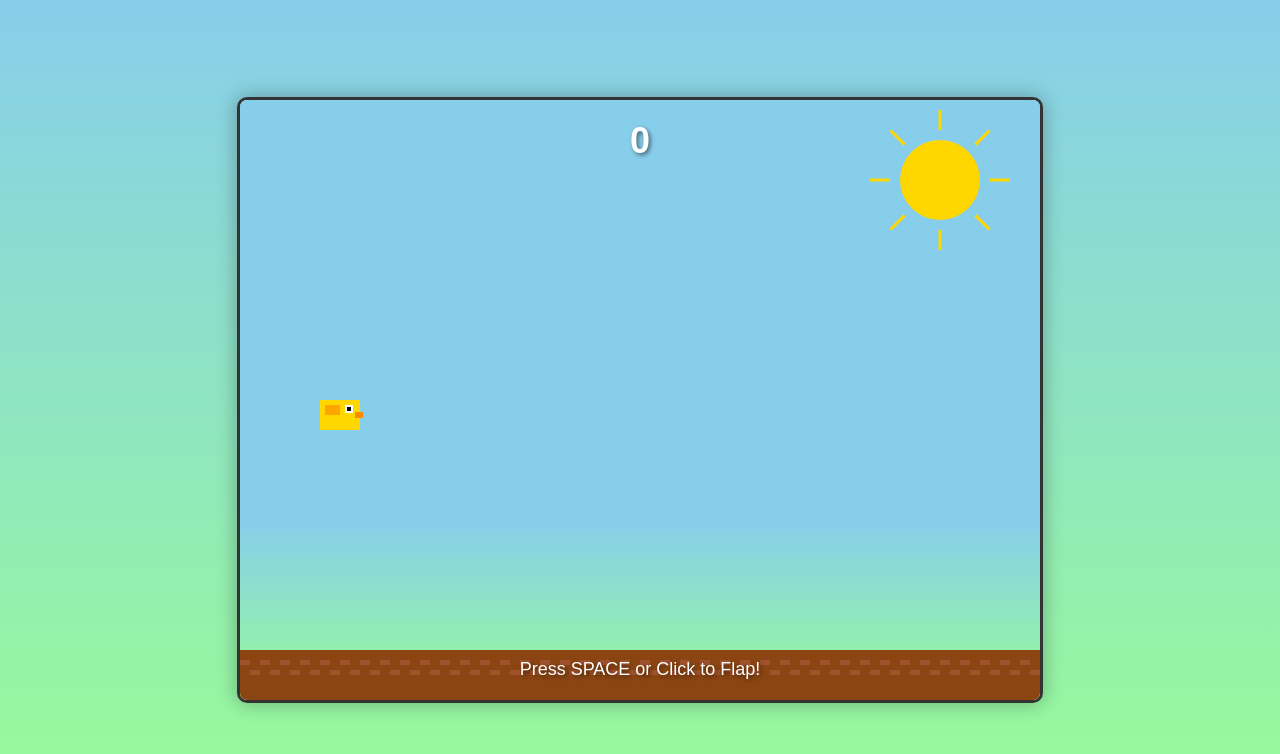
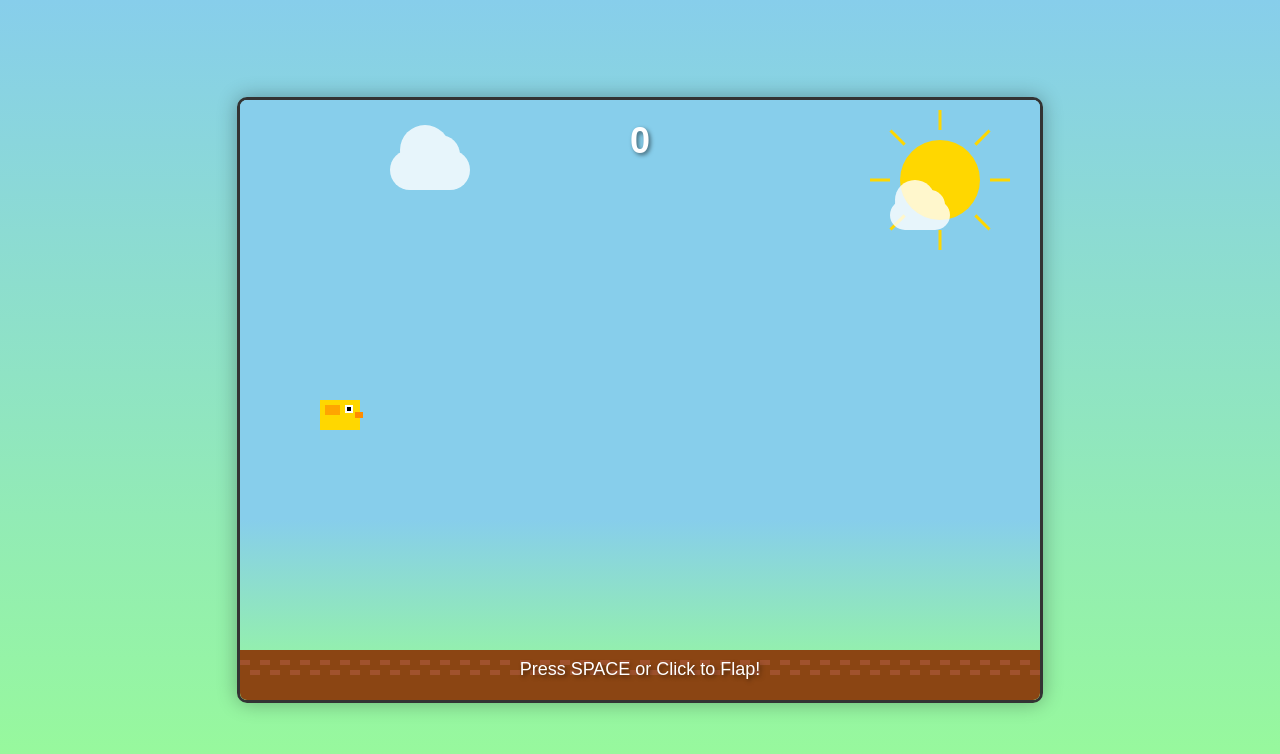
Before and after one commit to RajManish8340/Udta-Parinda, a plain HTML site: page index.html in a window 1280 px wide. Drawn offline with Linux system fonts and the light colour scheme.

Commit message:
clouds didnt do anything

```diff
--- a/index.html
+++ b/index.html
@@ -21,7 +21,8 @@
                 Press SPACE or Click to Flap!
             </div>
         </div>
-
+        <div class="cloud cloud1"></div>
+        <div class="cloud cloud2"></div>
     </div>
 
     <script src="script.js"></script>
```
